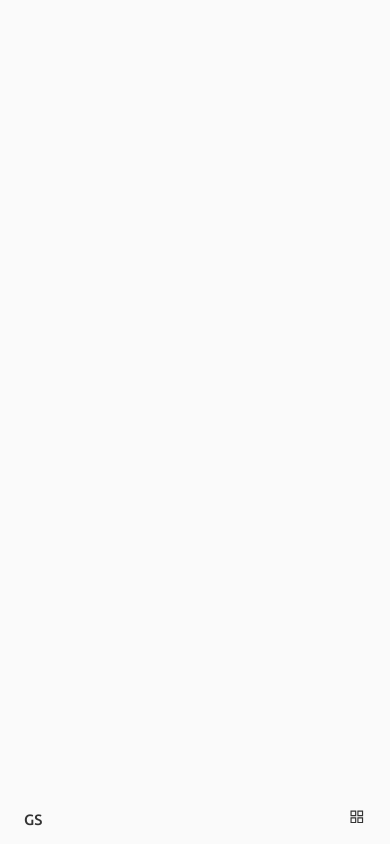
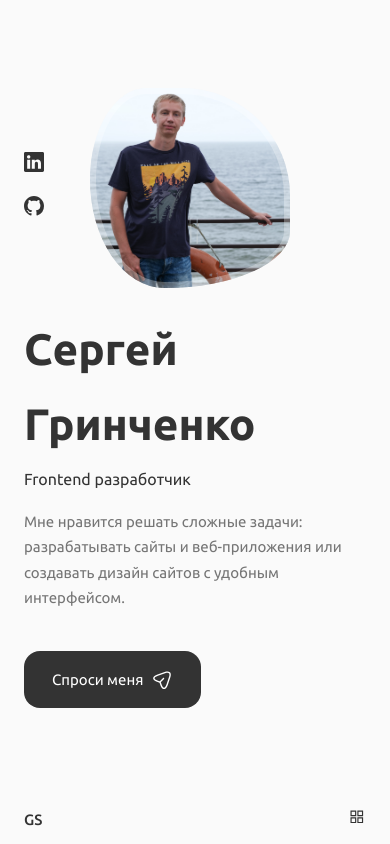
Before and after one commit to Butterzzz/personal-portfolio, a React (Create React App) app: page / in a window 390 px wide. Built offline with nearby package versions, Linux system fonts and the light colour scheme.

Commit message:
refactor: change Header component styles

```diff
--- a/src/App.css
+++ b/src/App.css
@@ -3,22 +3,6 @@
 
 /* ================ VARIABLES CSS ================ */
 :root {
-
-  /* OLD */
-  /* --color-bg: #1f1f38;
-  --color-bg-variant: #2c2c6c;
-  --color-primary: #4db5ff;
-  --color-primary-variant: rgba(77, 181, 255, 0.4);
-  --color-white: #fff;
-  --color-light: rgba(255, 255, 255, 0.6);
-
-  --transition: all 400ms ease;
-
-  --container-width-lg: 75%;
-  --container-width-md: 86%;
-  --container-width-sm: 90%; */
-  /* END OLD */
-
   --transition: all 400ms ease;
   --header-height: 3rem;
 
@@ -36,7 +20,7 @@
   --body-font: 'Ubuntu', sans-serif;
 
   /* .5rem = 8px | 1rem = 16px */
-  --big-font-size: 3.5rem;
+  --big-font-size: 2.0rem;
   --h1-font-size: 2.25rem;
   --h2-font-size: 1.5rem;
   --h3-font-size: 1.25rem;
@@ -202,121 +186,34 @@ img {
     margin-left: var(--mb-1-5);
     margin-right: var(--mb-1-5);
   }
+
+  .button {
+    padding: 1rem 1.75rem;
+  }
+
+  .button__icon {
+    width: 22px;
+    height: 22px;
+  }
 }
 
 /* For medium devices */
-@media screen and (max-width: 768px) {}
+@media screen and (max-width: 768px) {
+  .section {
+    padding: 2rem 0 4rem;
+  }
+}
 
 @media screen and (max-width: 576px) {}
 
 /* For small devices */
 @media screen and (max-width: 350px) {
+  :root {
+    --big-font-size: 1.5rem;
+  }
+
   .container {
     margin-left: var(--mb-1);
     margin-right: var(--mb-1);
   }
 }
-
-
-
-
-/* ================ GENERALS STYLES ================ */
-/* .container {
-  width: var(--container-width-lg);
-  margin: 0 auto;
-}
-
-h1,
-h2,
-h3,
-h4,
-h5 {
-  font-weight: 500;
-}
-
-h1 {
-  font-size: 2.5rem;
-  font-weight: 700;
-}
-
-section {
-  margin-top: 8rem;
-}
-
-section>h2,
-section>h5 {
-  text-align: center;
-  color: var(--color-light);
-}
-
-section>h2 {
-  color: var(--color-primary);
-  margin-bottom: 3rem;
-}
-
-.text-light {
-  color: var(--color-light);
-}
-
-a {
-  color: var(--color-primary);
-  transition: var(--transition);
-}
-
-a:hover {
-  color: var(--color-white);
-}
-
-.btn {
-  width: max-content;
-  display: inline-block;
-  color: var(--color-primary);
-  padding: 0.75rem 1.2rem;
-  border-radius: 0.4rem;
-  cursor: pointer;
-  border: 1px solid var(--color-primary);
-  transition: var(--transition);
-}
-
-.btn:hover {
-  background: var(--color-white);
-  color: var(--color-bg);
-  border-color: transparent;
-}
-
-.btn-primary {
-  background: var(--color-primary);
-  color: var(--color-bg)
-}
-
-img {
-  display: block;
-  width: 100%;
-  object-fit: cover;
-} */
-
-
-/* ================ MEDIA QUERIES (MEDIUM DEVICES) ================ */
-
-/* @media screen and (max-width: 1024px) {
-  .container {
-    width: var(--container-width-md);
-  }
-
-  section {
-    margin-top: 6rem;
-  }
-} */
-
-
-/* ================ MEDIA QUERIES (SMALL DEVICES) ================ */
-
-/* @media screen and (max-width: 600px) {
-  .container {
-    width: var(--container-width-sm);
-  }
-
-  section>h2 {
-    margin-bottom: 2rem;
-  }
-} */
--- a/src/App.jsx
+++ b/src/App.jsx
@@ -1,6 +1,7 @@
 import React from 'react';
 import './App.css';
 import Header from './components/header/Header';
+import Home from './components/home/Home';
 // import Nav from './components/nav/Nav';
 // import About from './components/about/About';
 // import Experience from './components/experience/Experience';
@@ -15,6 +16,10 @@ function App() {
     <div className="App">
       <>
         <Header />
+        <main className="main">
+          <Home />
+        </main>
+
         {/* <Nav />
         <About />
         <Experience />
--- a/src/components/header/Header.jsx
+++ b/src/components/header/Header.jsx
@@ -19,7 +19,7 @@ function Header() {
                     <ul className="nav__list grid">
 
                         <li className="nav__item">
-                            <a href="#home" className="nav__link active-link">
+                            <a href="#home" className="nav__link">
                                 <HiOutlineHome className="nav__icon"/> Домой
                             </a>
                         </li>
--- /dev/null
+++ b/src/components/home/Data.jsx
@@ -0,0 +1,35 @@
+import React from "react";
+
+
+function Data() {
+    return (
+        <div className="home__data">
+            <h1 className="home__title">Сергей Гринченко</h1>
+            <h3 className="home__subtitle">Frontend разработчик</h3>
+            <p className="home__description">Мне нравится решать сложные задачи: разрабатывать сайты и веб-приложения или создавать дизайн
+                сайтов с удобным интерфейсом.</p>
+            <a href="#contact" className="button button--flex">
+                Спроси меня
+                <svg
+                    class="button__icon"
+                    xmlns="http://www.w3.org/2000/svg"
+                    width="24"
+                    height="24"
+                    viewBox="0 0 24 24"
+                    fill="none"
+                >
+                    <path
+                        d="M14.2199 21.9352C13.0399 21.9352 11.3699 21.1052 10.0499 17.1352L9.32988 14.9752L7.16988 14.2552C3.20988 12.9352 2.37988 11.2652 2.37988 10.0852C2.37988 8.91525 3.20988 7.23525 7.16988 5.90525L15.6599 3.07525C17.7799 2.36525 19.5499 2.57525 20.6399 3.65525C21.7299 4.73525 21.9399 6.51525 21.2299 8.63525L18.3999 17.1252C17.0699 21.1052 15.3999 21.9352 14.2199 21.9352ZM7.63988 7.33525C4.85988 8.26525 3.86988 9.36525 3.86988 10.0852C3.86988 10.8052 4.85988 11.9052 7.63988 12.8252L10.1599 13.6652C10.3799 13.7352 10.5599 13.9152 10.6299 14.1352L11.4699 16.6552C12.3899 19.4352 13.4999 20.4252 14.2199 20.4252C14.9399 20.4252 16.0399 19.4352 16.9699 16.6552L19.7999 8.16525C20.3099 6.62525 20.2199 5.36525 19.5699 4.71525C18.9199 4.06525 17.6599 3.98525 16.1299 4.49525L7.63988 7.33525Z"
+                        fill="var(--container-color)"
+                    ></path>
+                    <path
+                        d="M10.11 14.7052C9.92005 14.7052 9.73005 14.6352 9.58005 14.4852C9.29005 14.1952 9.29005 13.7152 9.58005 13.4252L13.16 9.83518C13.45 9.54518 13.93 9.54518 14.22 9.83518C14.51 10.1252 14.51 10.6052 14.22 10.8952L10.64 14.4852C10.5 14.6352 10.3 14.7052 10.11 14.7052Z"
+                        fill="var(--container-color)"
+                    ></path>
+                </svg>
+            </a>
+        </div>
+    )
+}
+
+export default Data;
--- /dev/null
+++ b/src/components/home/Home.jsx
@@ -0,0 +1,22 @@
+import React from "react";
+import './home.css';
+import Social from "./Social";
+import Data from "./Data";
+import ScrollDown from "./ScrollDown";
+
+function Home() {
+    return (
+        <section className="home section" id="home">
+            <div className="home__container container grid">
+                <div className="home__content grid">
+                    <Social  />
+                    <div className="home__img"></div>
+                    <Data />
+                </div>
+                <ScrollDown />
+            </div>
+        </section>
+    )
+}
+
+export default Home;
--- /dev/null
+++ b/src/components/home/ScrollDown.jsx
@@ -0,0 +1,14 @@
+import React from 'react';
+import { BsArrowDown } from 'react-icons/bs';
+
+function ScrollDown() {
+    return (
+        <div className="home__scroll">
+            <a href="#about" className="home__scroll-button button--flex">
+                <span className="home__scroll-name">Листай вниз <BsArrowDown className="home__scroll-arrow" /></span>
+            </a>
+        </div>
+    )
+}
+
+export default ScrollDown
--- /dev/null
+++ b/src/components/home/Social.jsx
@@ -0,0 +1,13 @@
+import React from "react";
+import { BsLinkedin, BsGithub } from 'react-icons/bs';
+
+function Social() {
+    return (
+        <div className="home__social">
+            <a href="https://www.linkedin.com/in/grinchenko-s/" target="_blank" rel="noreferrer"><BsLinkedin className="home__social-icon"/></a>
+            <a href="https://github.com/Butterzzz" target="_blank" rel="noreferrer"><BsGithub className="home__social-icon"/></a>
+        </div>
+    )
+}
+
+export default Social;
--- /dev/null
+++ b/src/components/home/home.css
@@ -0,0 +1,154 @@
+.home__container {
+    row-gap: 7rem;
+}
+
+.home__content {
+    grid-template-columns: 116px repeat(2, 1fr);
+    padding-top: 5.5rem;
+    column-gap: 2rem;
+    align-items: center;
+}
+
+.home__social {
+    display: grid;
+    grid-template-columns: max-content;
+    row-gap: 1rem;
+}
+
+.home__social-icon {
+    font-size: 1.25rem;
+    color: var(--title-color);
+}
+
+.home__social-icon:hover {
+    color: var(--title-color-dark);
+
+}
+
+.home__title {
+    font-size: var(--big-font-size);
+    margin-bottom: var(--mb-0-25);
+}
+
+.home__subtitle {
+    position: relative;
+    font-size: var(--h3-font-size);
+    font-weight: var(--font-normal);
+    margin-bottom: var(--mb-1);
+}
+
+.home__description {
+    max-width: 400px;
+    margin-bottom: var(--mb-3);
+}
+
+.home__img {
+    background: url(../../assets/about.jpg);
+    background-repeat: no-repeat;
+    background-position: center;
+    background-size: cover;
+    box-shadow: inset 0 0 0 9px rgb(255 255 255 / 30%);
+    order: 1;
+    justify-self: center;
+    aspect-ratio: 1/1;
+    width: 300px;
+    height: 300px;
+    animation: profile__animate 8s ease-in-out infinite 1s;
+}
+
+@keyframes profile__animate {
+    0% {
+        border-radius: 60% 40% 30% 70%/60% 30% 70% 40%;
+    }
+
+    50% {
+        border-radius: 30% 60% 70% 40%/50% 60% 30% 60%;
+    }
+
+    100% {
+        border-radius: 60% 40% 30% 70%/60% 30% 70% 40%;
+    }
+}
+
+.home__scroll {
+    justify-self: center;
+}
+
+.home__scroll-arrow {
+    font-size: 1rem;
+    animation: scroll 2s ease infinite;
+    color: var(--text-color);
+}
+
+.home__scroll-name {
+    color: var(--text-color);
+}
+
+@keyframes scroll {
+    0% {
+        transform: translateY(0)
+    }
+
+    30% {
+        transform: translateY(1rem)
+    }
+}
+
+/* ================ BREAKPOINTS ================ */
+/* For large devices */
+@media screen and (max-width: 992px) {
+    .home__content {
+        grid-template-columns: 100px repeat(2, 1fr);
+        column-gap: 1.25rem;
+    }
+
+    .home__subtitle {
+        margin-bottom: var(--mb-1);
+    }
+
+    .home__description {
+        max-width: initial;
+        margin-bottom: var(--mb-2-5);
+    }
+
+    .home__img {
+        width: 250px;
+        height: 250px;
+        box-shadow: inset 0 0 0 8px rgb(255 255 255 / 30%);
+    }
+  }
+
+  /* For medium devices */
+  @media screen and (max-width: 768px) {
+    .home__content {
+        grid-template-columns: 0.5fr 3fr;
+        padding-top: 3.5rem;
+    }
+
+    .home__img {
+       order: initial;
+       justify-self: initial;
+    }
+
+    .home__data {
+        grid-column: 1/3;
+    }
+
+    .home__img {
+        box-shadow: inset 0 0 0 6px rgb(255 255 255 / 30%);
+        width: 200px;
+        height: 200px;
+     }
+
+     .home__scroll {
+        display: none;
+    }
+  }
+
+  /* For small devices */
+  @media screen and (max-width: 350px) {
+    .home__img {
+        width: 180px;
+        height: 180px;
+     }
+  }
```
Also changed, not shown: src/assets/about.jpg (added), src/components/home/social.css (added).
